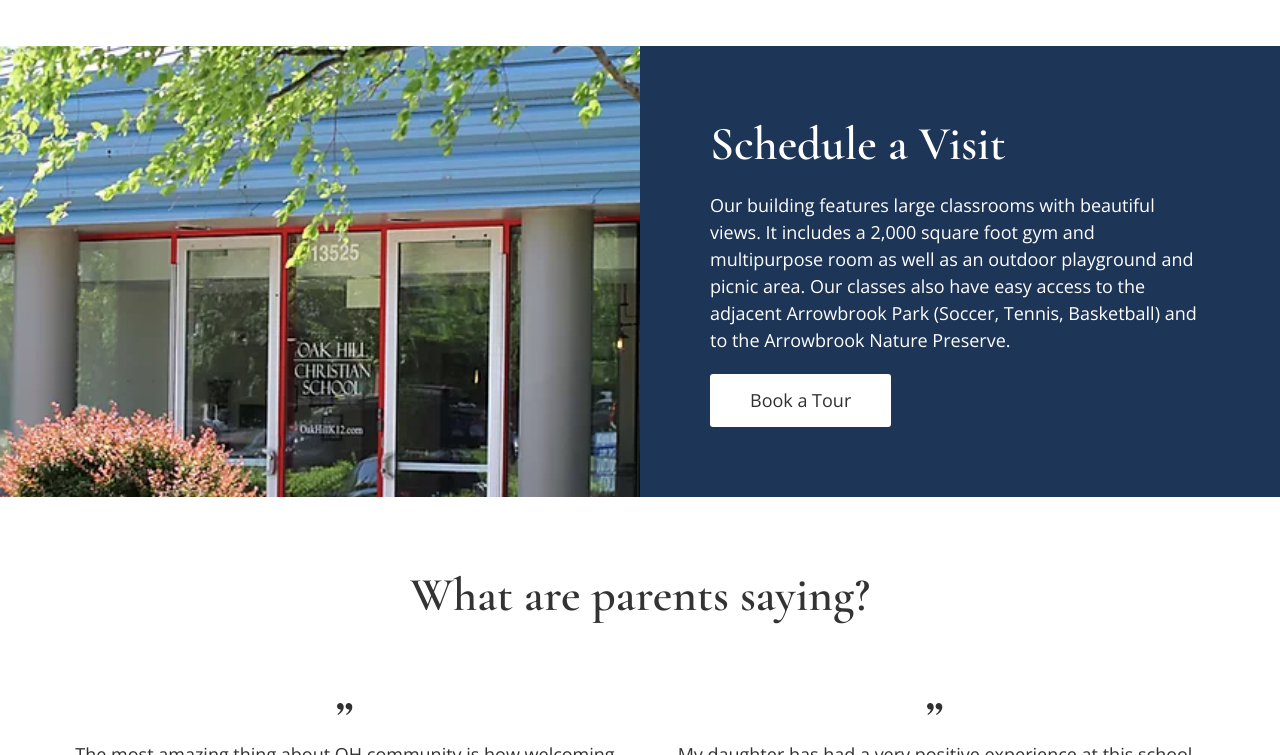
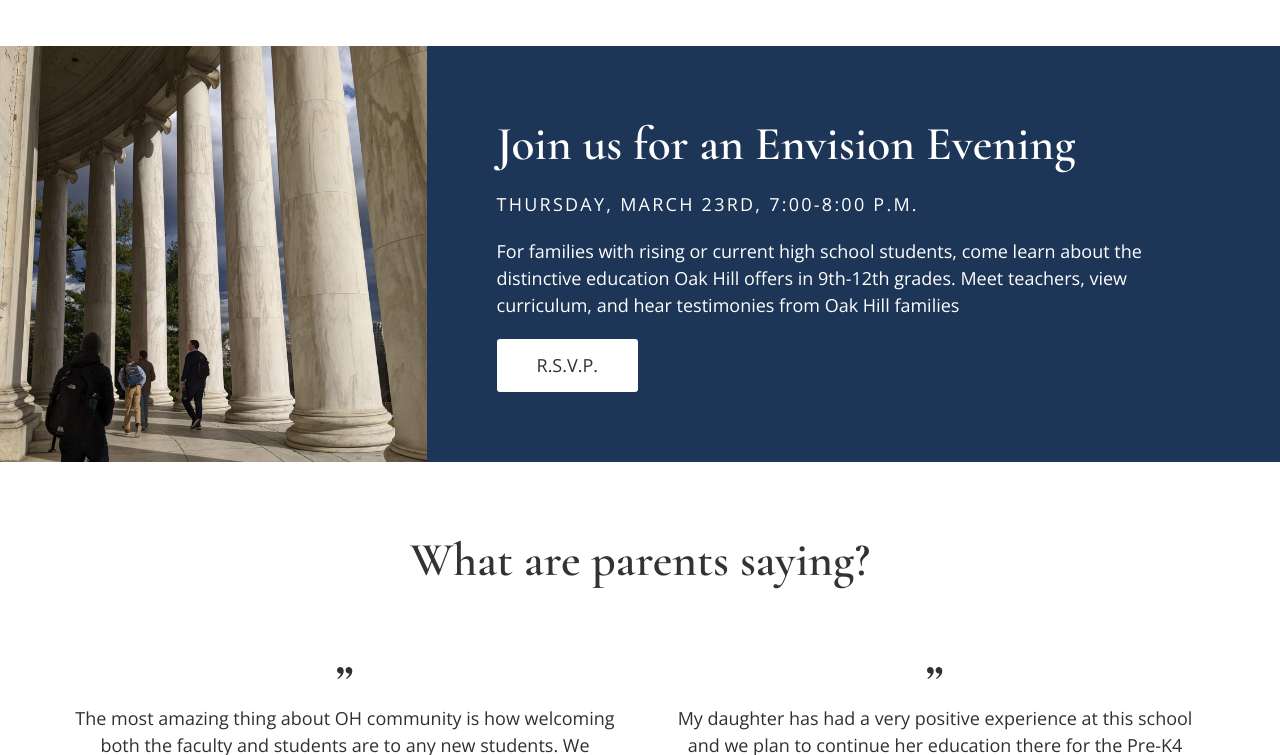
Before and after one commit to OakHillChristianSchool/oak-hill-website, a Jekyll site: the page built from index.html, in a window 1280 px wide and 900 px high, scrolled down 1140 px, cut to the strip 145-900 px from the top of the window. Built offline with Jekyll 4.4.1, drawn with Linux system fonts in a browser that asks for light colours; some of the changed text lies outside the part shown.

Commit message:
Update site with envision announcement and apply form

```diff
--- a/index.html
+++ b/index.html
@@ -14,7 +14,7 @@
     <div id="header-content" class="uk-overlay uk-position-bottom">
         <div class="uk-container">
             <div class="uk-margin-large-bottom uk-overlay uk-display-inline-block" style="background-color: rgba(255, 255, 255, .6);backdrop-filter: blur(2px);-webkit-backdrop-filter: blur(2px);">
-                <h1 class="uk-display-inline-block uk-margin-remove-bottom">A Classical and Christian School</h1><br>
+                <h1 class="uk-display-inline-block uk-margin-remove-bottom">Learn to Read, Learn to Think, Live for Christ</h1><br>
                 <h4 class="uk-display-inline-block uk-margin-remove-top">Herndon, VA<br>
                 <div class="uk-display-inline-block">
                     <a href="visit" class="uk-margin-small-top uk-display-inline-block uk-button uk-button-primary uk-button-large">Visit</a>
@@ -74,17 +74,18 @@
 
 <div class="uk-section-primary">
     <div class="uk-child-width-expand@s uk-grid-collapse" uk-grid>
-        <div class="uk-cover-container">
-            <img src="assets/images/ch-0.png" alt="Our Private School Campus" uk-cover>
+        <div class="uk-cover-container uk-width-1-3@l">
+            <img src="assets/images/students-at-memorial.jpg" alt="Our Private School Campus" uk-cover>
         </div>
         <div class="">
             <div class="uk-container uk-padding-large">
-                <h1>Schedule a Visit</h1>
-                <p>Our building features large classrooms with beautiful views. It includes a 2,000 square foot gym and
-                    multipurpose room as well as an outdoor playground and picnic area. Our classes also have easy
-                    access to the adjacent Arrowbrook Park (Soccer, Tennis, Basketball) and to the Arrowbrook Nature
-                    Preserve.</p>
-                <a href="/visit" class="uk-button uk-button-large uk-button-primary">Book a Tour</a>
+                <h1>Join us for an Envision Evening</h1>
+                <h5 class="uk-margin-remove-top">Thursday, March 23rd, 7:00-8:00 P.M.</h5>
+                <p>For families with rising or current high school students,
+                come learn about the distinctive education Oak Hill offers in
+                9th-12th grades. Meet teachers, view curriculum, and hear
+                testimonies from Oak Hill families</p>
+                <a href="mailto:headmaster@oakhillk12.com?subject=I'd%20Like%20to%20Attend%20the%20Envision%20Evening&body=Name%3A%0D%0AHow%20I%20heard%20about%20Oak%20Hill%3A%0D%0AMessage%3A" class="uk-button uk-button-large uk-button-primary">R.S.V.P.</a>
             </div>
         </div>
     </div>
```
Also changed, not shown: apply.html (+9 -16 lines), assets/images/students-at-memorial.jpg (added).
